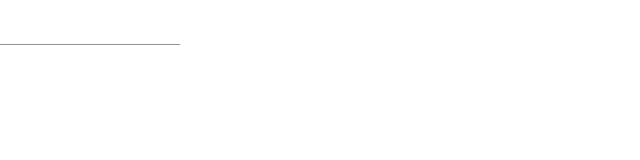
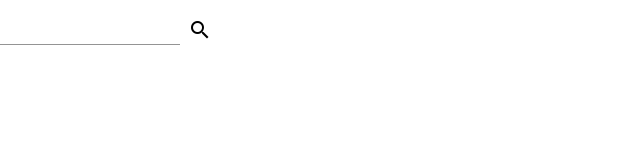
Before and after one commit to capa21/bg-lu-epm, an Angular app: page / in a window 1280 px wide. Shown: the top 160 px of the page, without its empty margins (0-640 px from the left). Built offline with nearby package versions, Linux system fonts and the light colour scheme.

Commit message:
Agregando botón e ícono dentro de éste

```diff
--- a/src/app/components/filter/filter.component.html
+++ b/src/app/components/filter/filter.component.html
@@ -1,5 +1,4 @@
-<div>
-  <mat-form-field>
-    <input matInput [(ngModel)] = "searchValue">
-  </mat-form-field>
-</div>
+<mat-form-field>
+   <input matInput [(ngModel)] = "searchValue">
+</mat-form-field>
+<button mat-icon-button (click)="openDialog()"><mat-icon>search</mat-icon></button>
--- a/src/app/components/filter/filter.component.ts
+++ b/src/app/components/filter/filter.component.ts
@@ -14,4 +14,5 @@ export class FilterComponent implements OnInit {
   ngOnInit() {
   }
 
+  openDialog(){}
 }
```
Also changed, not shown: src/app/material/material.module.ts (+8 -4 lines), angular.json (line endings or trailing spaces).
